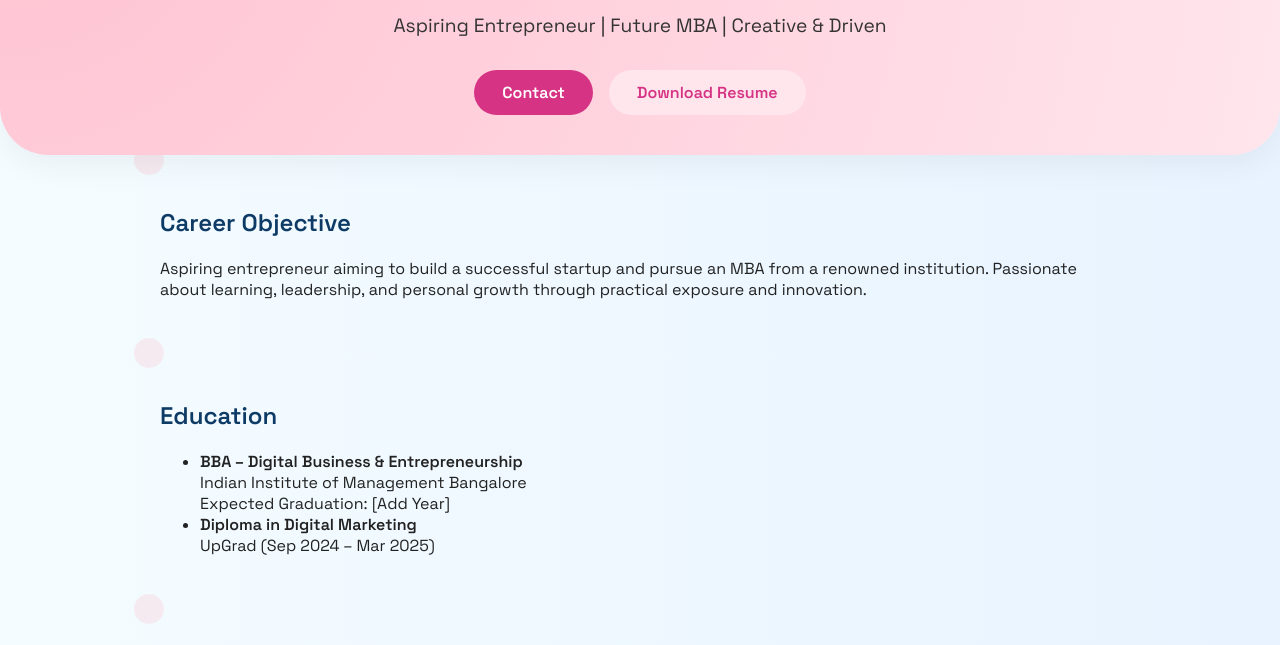
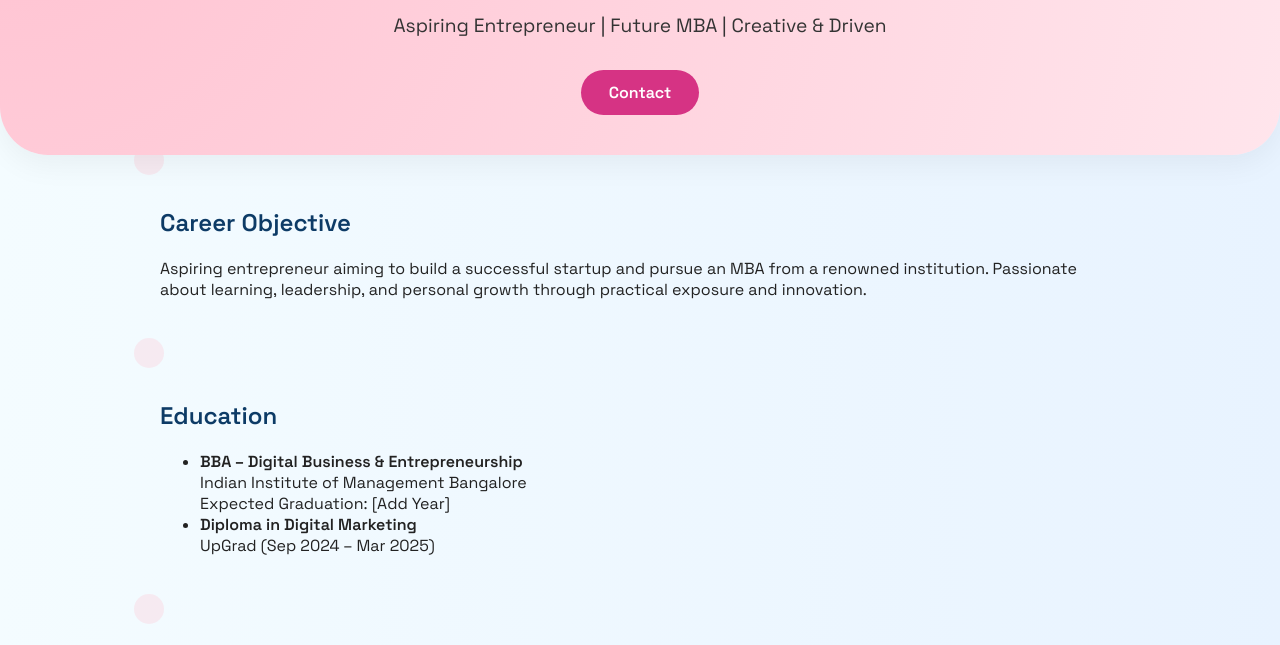
Before and after one commit to dinesh2005a/resume, a plain HTML site: page index.html in a window 1280 px wide. Shown: the part 155-800 px from the top of the page. Drawn offline with Linux system fonts and the light colour scheme.

Commit message:
Update index.html

```diff
--- a/index.html
+++ b/index.html
@@ -15,7 +15,6 @@
     <p class="tagline">Aspiring Entrepreneur | Future MBA | Creative & Driven</p>
     <div class="hero-buttons">
       <a href="#contact" class="btn">Contact</a>
-      <a href="#" class="btn secondary">Download Resume</a>
     </div>
   </header>
 
```
